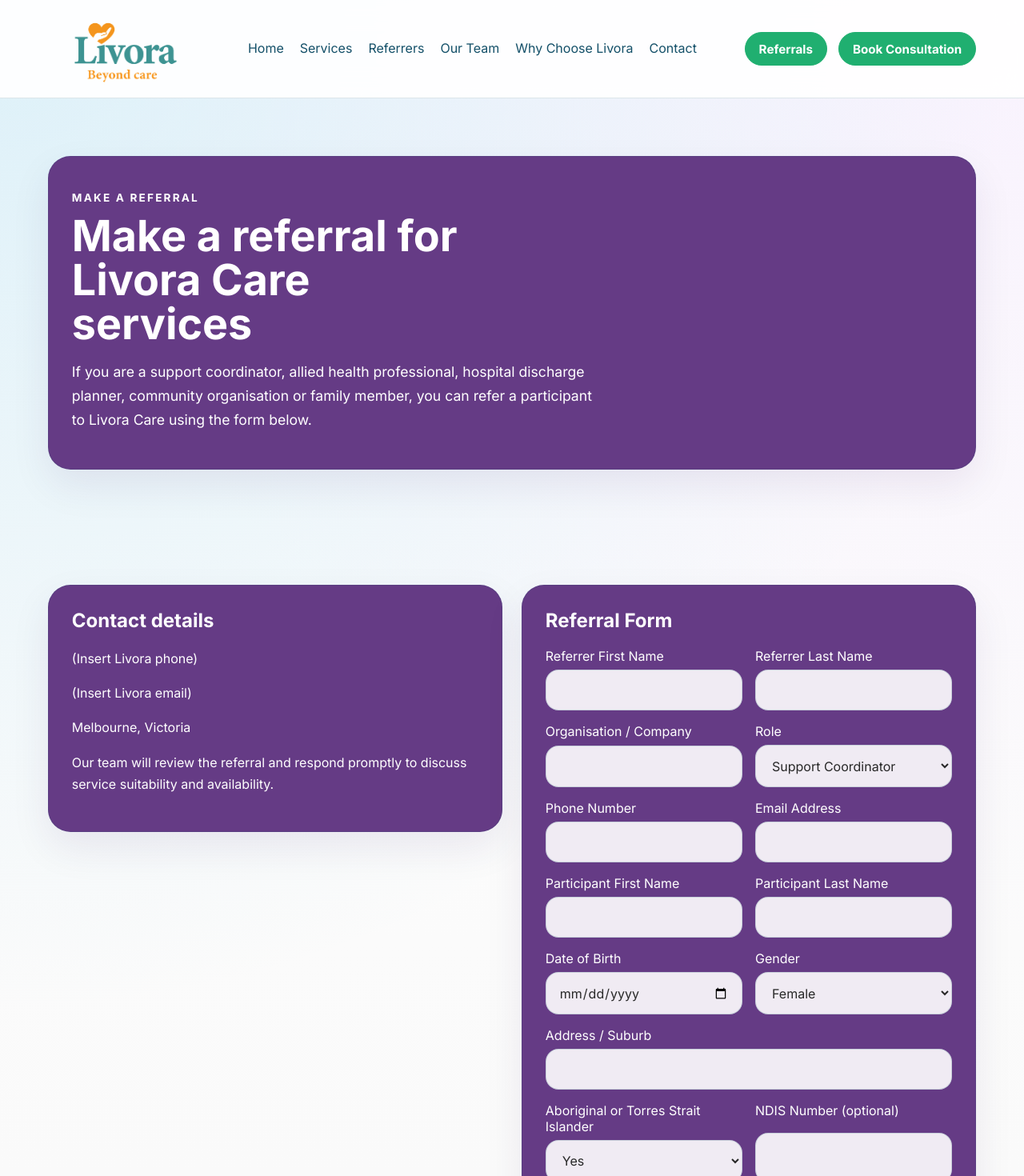
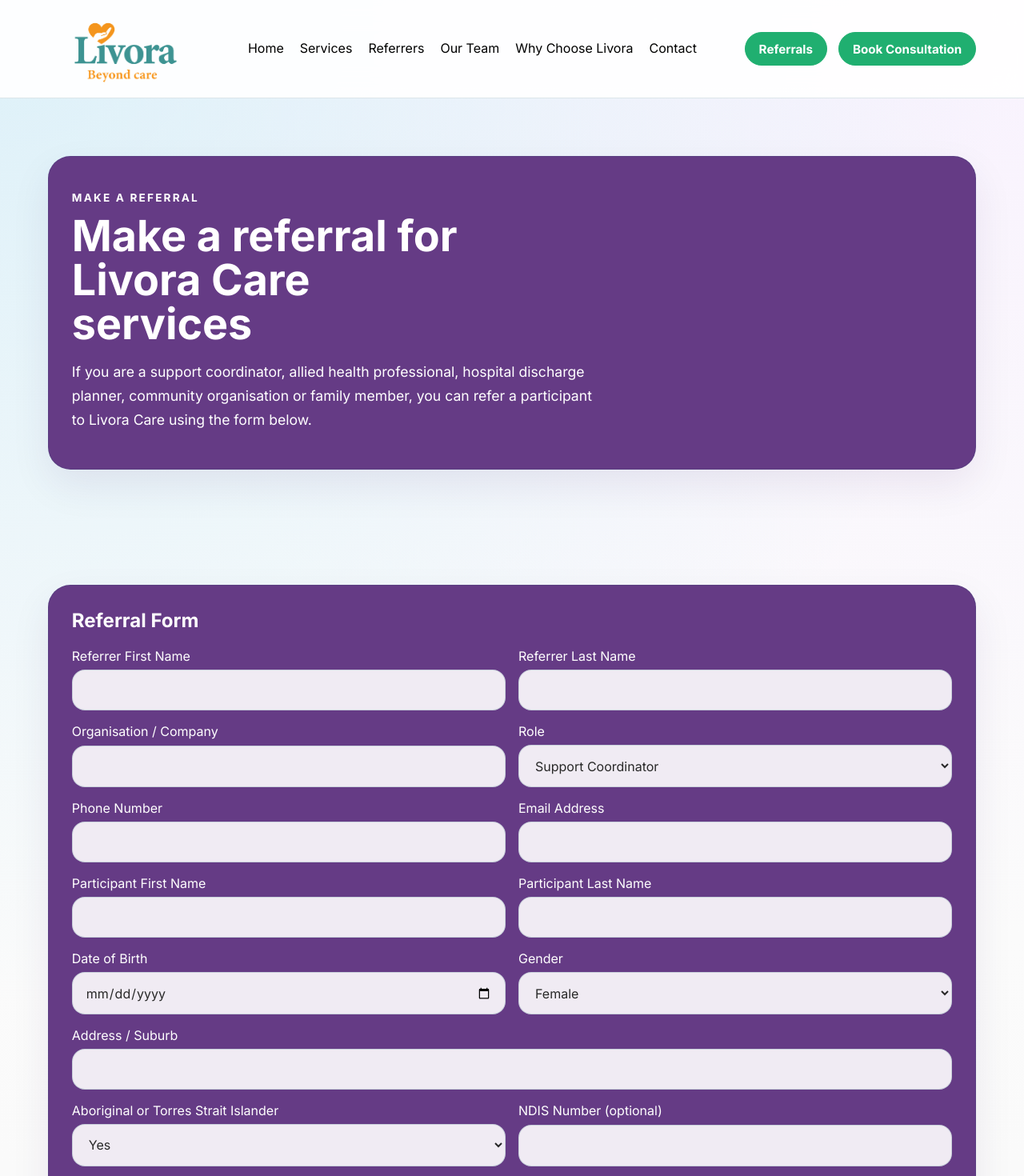
Before and after one commit to auklaus26/livora, a Nuxt app: page /make-a-referral in a window 1280 px wide. Shown: the top 1470 px of the page at 80% size. Built offline with nearby package versions, Linux system fonts and the light colour scheme.

Commit message:
Adjust color.

```diff
--- a/app/assets/css/main.css
+++ b/app/assets/css/main.css
@@ -8,7 +8,7 @@
   --text-soft: #145069;
   --line: rgba(20, 80, 105, 0.14);
   --brand: #653b85;
-  --brand-strong: #145069;
+  --brand-strong: #097fb1;
   --accent: #05b06a;
   --accent-soft: #7ae0b6;
   --lavender: #e1c4f8;
@@ -141,7 +141,7 @@ textarea {
 .nav-link {
   padding: 0.35rem 0;
   font-family: var(--font-inter);
-  color: var(--text-soft);
+  color: #000000;
   border-bottom: 2px solid transparent;
 }
 
@@ -495,6 +495,9 @@ legend {
 .page-hero-panel .text-link {
   color: #ffffff;
 }
+.form-card .button {
+  margin-top: 1rem;
+}
 
 .cta-strip {
   justify-content: space-between;
@@ -528,6 +531,10 @@ legend {
 .footer-links {
   flex-direction: column;
   align-items: start;
+}
+
+.footer-links a:hover {
+  color: var(--brand-strong);
 }
 
 .acknowledgement-card {
--- a/app/pages/make-a-referral.vue
+++ b/app/pages/make-a-referral.vue
@@ -1,6 +1,4 @@
 <script setup lang="ts">
-import { siteEmail, siteLocation, sitePhone } from '~/composables/useSiteContent'
-
 useHead({
   title: 'Make a Referral | Livora Care'
 })
@@ -38,17 +36,7 @@ const servicesRequested = [
     />
 
     <section class="section">
-      <div class="shell split-grid top-align">
-        <div class="content-card">
-          <h2>Contact details</h2>
-          <p>{{ sitePhone }}</p>
-          <p>{{ siteEmail }}</p>
-          <p>{{ siteLocation }}</p>
-          <p>
-            Our team will review the referral and respond promptly to discuss service suitability and availability.
-          </p>
-        </div>
-
+      <div class="shell">
         <form class="form-card">
           <h2>Referral Form</h2>
           <div class="form-grid">
```
